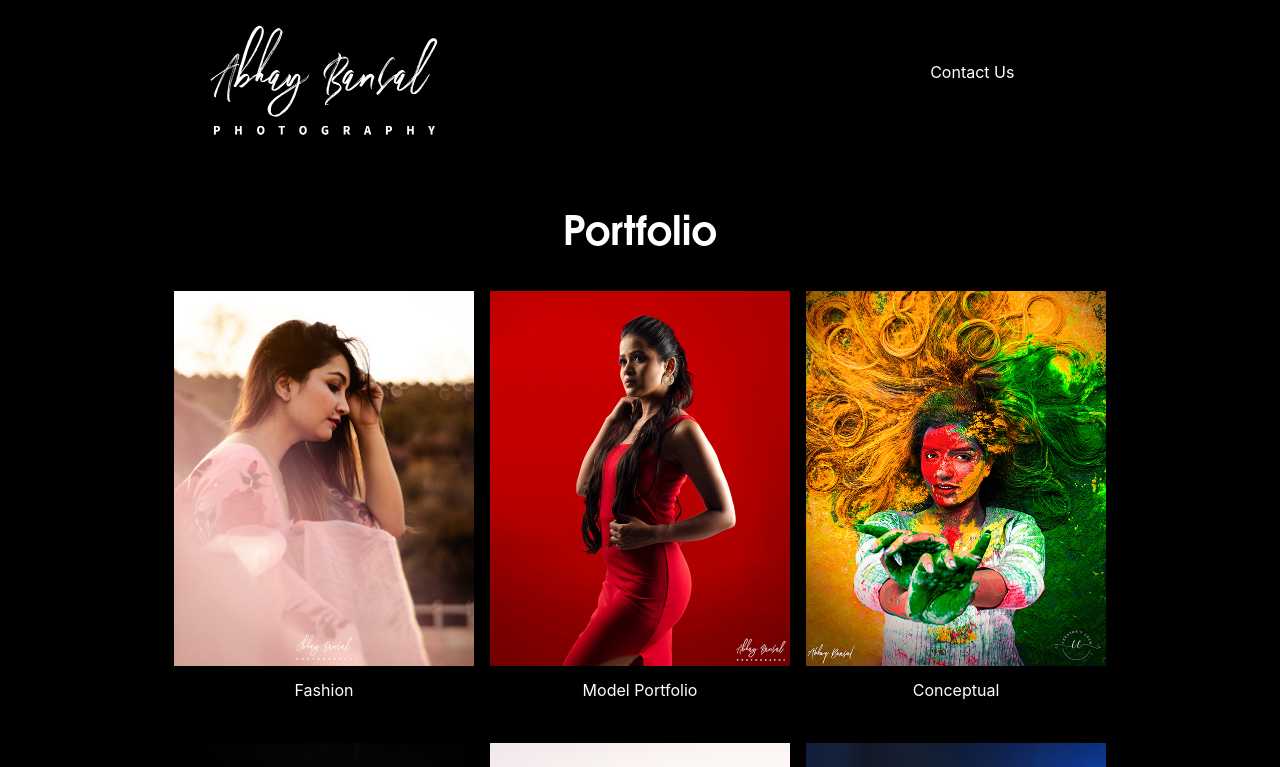
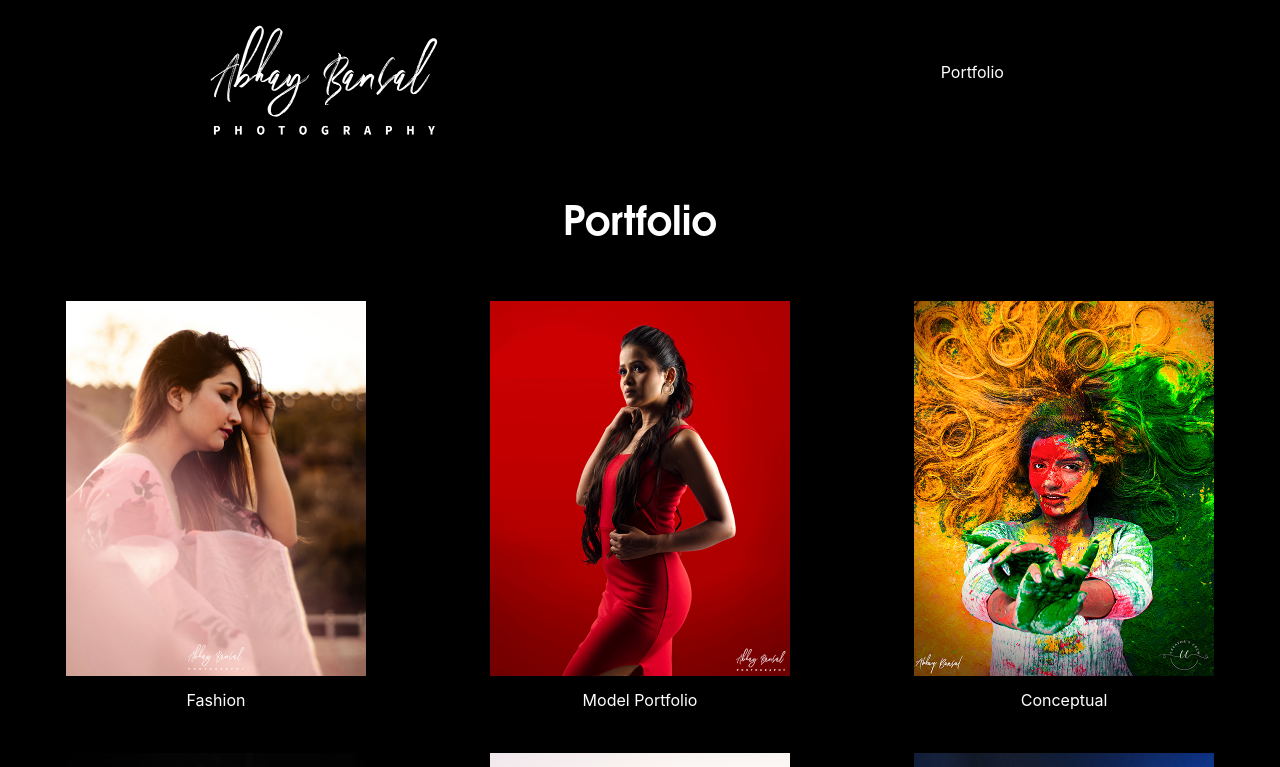
Before and after one commit to Chiragjn20/Project-photo, a React (Create React App) app: page /portfolio in a window 1280 px wide. Shown: the top 767 px of the page. Built offline with nearby package versions, Linux system fonts and the light colour scheme.

Commit message:
portfolio updated

```diff
--- a/src/component/App.css
+++ b/src/component/App.css
@@ -158,7 +158,7 @@ button{
     padding-top:20px;
 
     padding-bottom: 50px ;
-    margin-top: 190px;
+
     text-decoration: none;
 
 }
@@ -193,9 +193,6 @@ button{
 
 
 
-
-}
-.div6 h1 {
 
 }
 .div7 img {
@@ -392,3 +389,8 @@ background-color: rgb(31, 24, 24);;
 
         }
         }
+
+
+        .home{
+            background-color: black;
+        }
--- a/src/component/Portfolio.js
+++ b/src/component/Portfolio.js
@@ -11,19 +11,17 @@ import IMG6 from './Portfolio/Por-6.jpg'
 
 function Portfolio() {
   return (
-    <div className="home" >
+    <div className="div6">
+    <header  style= {{position :"absolute"}} className="home">
+  <Link to ="/">  <img alt="" src={ABPWhite} width="270" height="160" /> </Link>
 
-      <header className="new-one" style= {{position :"absolute" }}>
-      <Link to ="/">  <img src={ABPWhite} width="270" height="160" alt="" /> </Link>
+  <ul className="nav-links">
+    <Link to="/portfolio"><li>Portfolio</li></Link>
+ </ul>
+ </header>
 
-      <ul className="nav-links">
-        <Link to ="/ContactMe"><li>Contact Us </li></Link>
-     </ul>
-     </header>
+   <h1 className="text1"  style={{paddingTop:'200px'}}> Portfolio</h1>
             <div className="div5">
-
-            <h2 className="text1"> Portfolio </h2>
-
              <div className="div7">
 
                   <div >
@@ -73,7 +71,6 @@ function Portfolio() {
 
            </div>
 
-
     </div>
   );
 }
```
